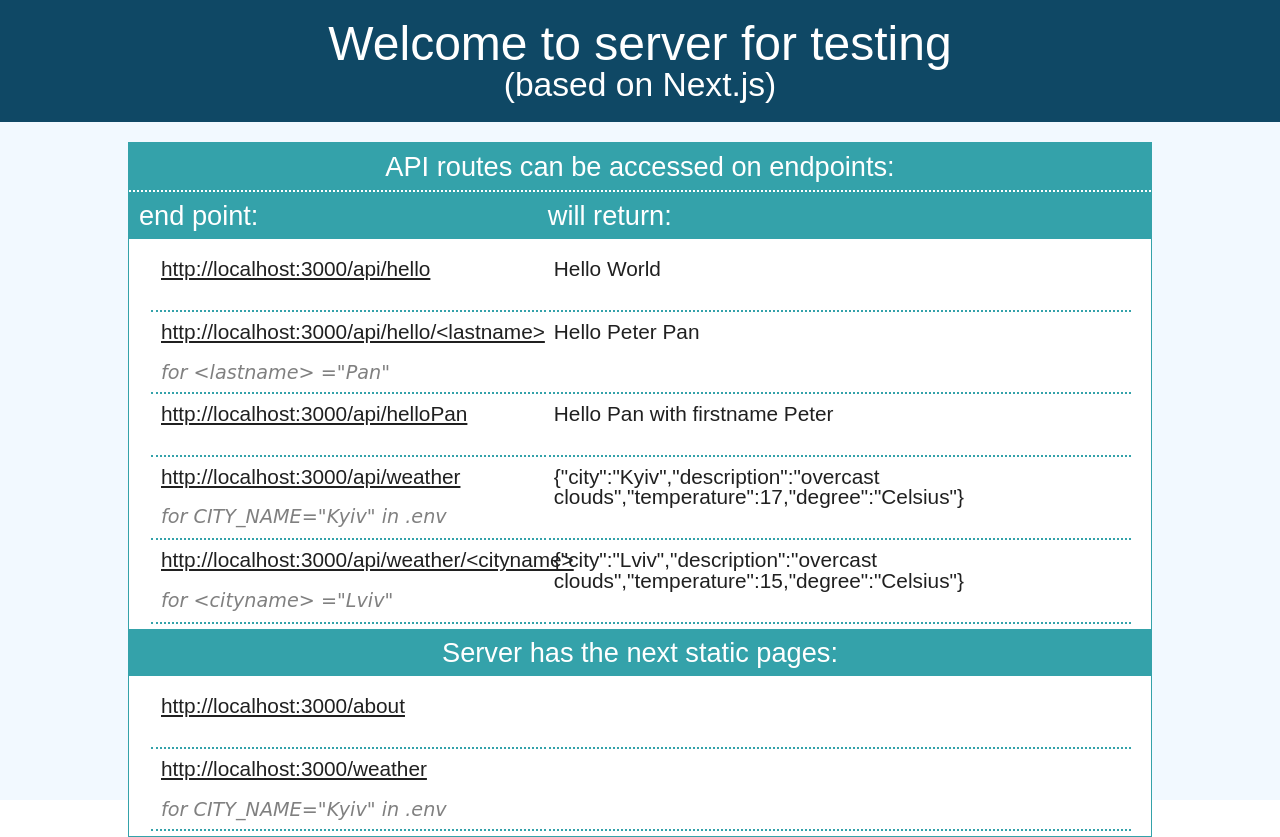
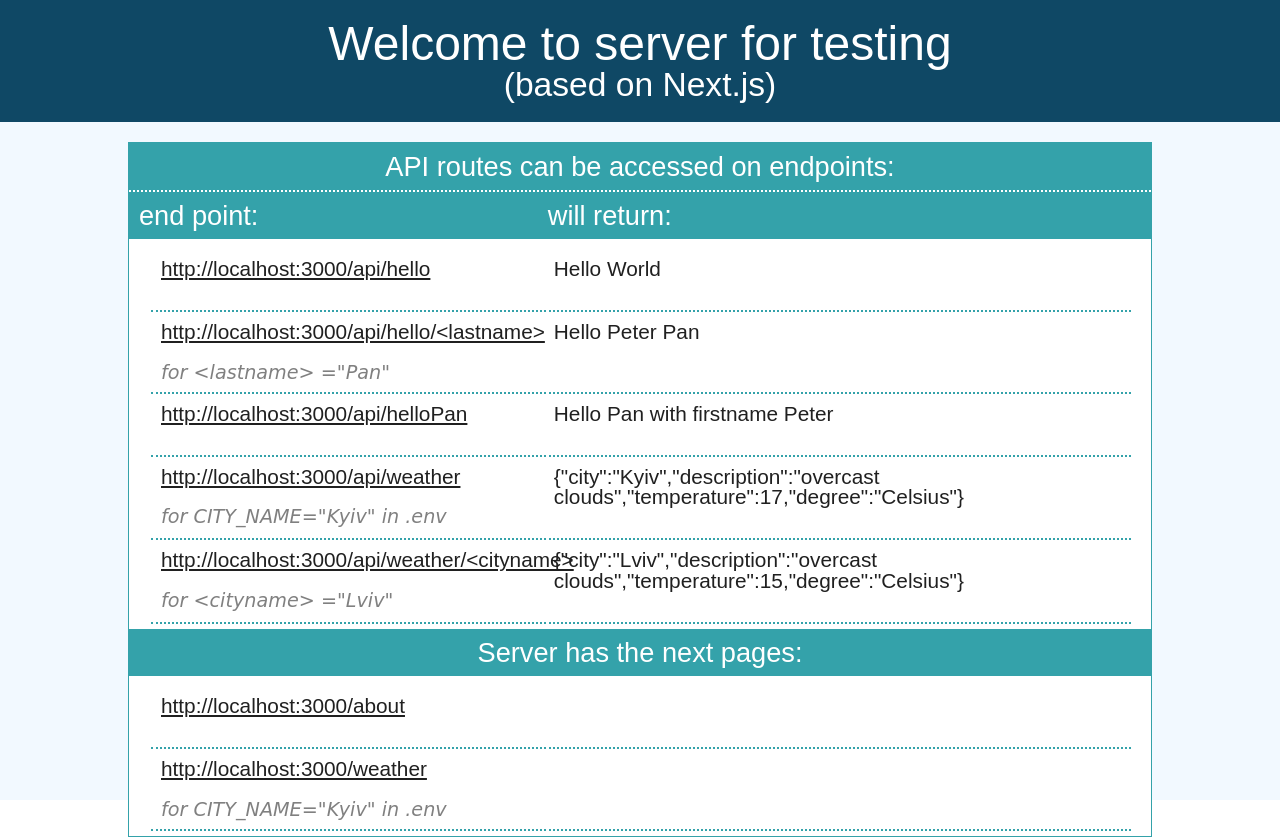
Before and after one commit to luckyby/next-prisma-pyramid-of-tests, a Next.js app: page / in a window 1280 px wide. Built offline with nearby package versions, Linux system fonts and the light colour scheme.

Commit message:
changed info about pages in README and Routesblock

```diff
--- a/Components/Routesblock.js
+++ b/Components/Routesblock.js
@@ -36,7 +36,7 @@ const Routesblock = () => {
 
                 <div className={styles.routes}>
 
-                    <Routestitle text='Server has the next static pages:'/>
+                    <Routestitle text='Server has the next pages:'/>
 
                     <div className={styles.recordBlock}>
 
```
